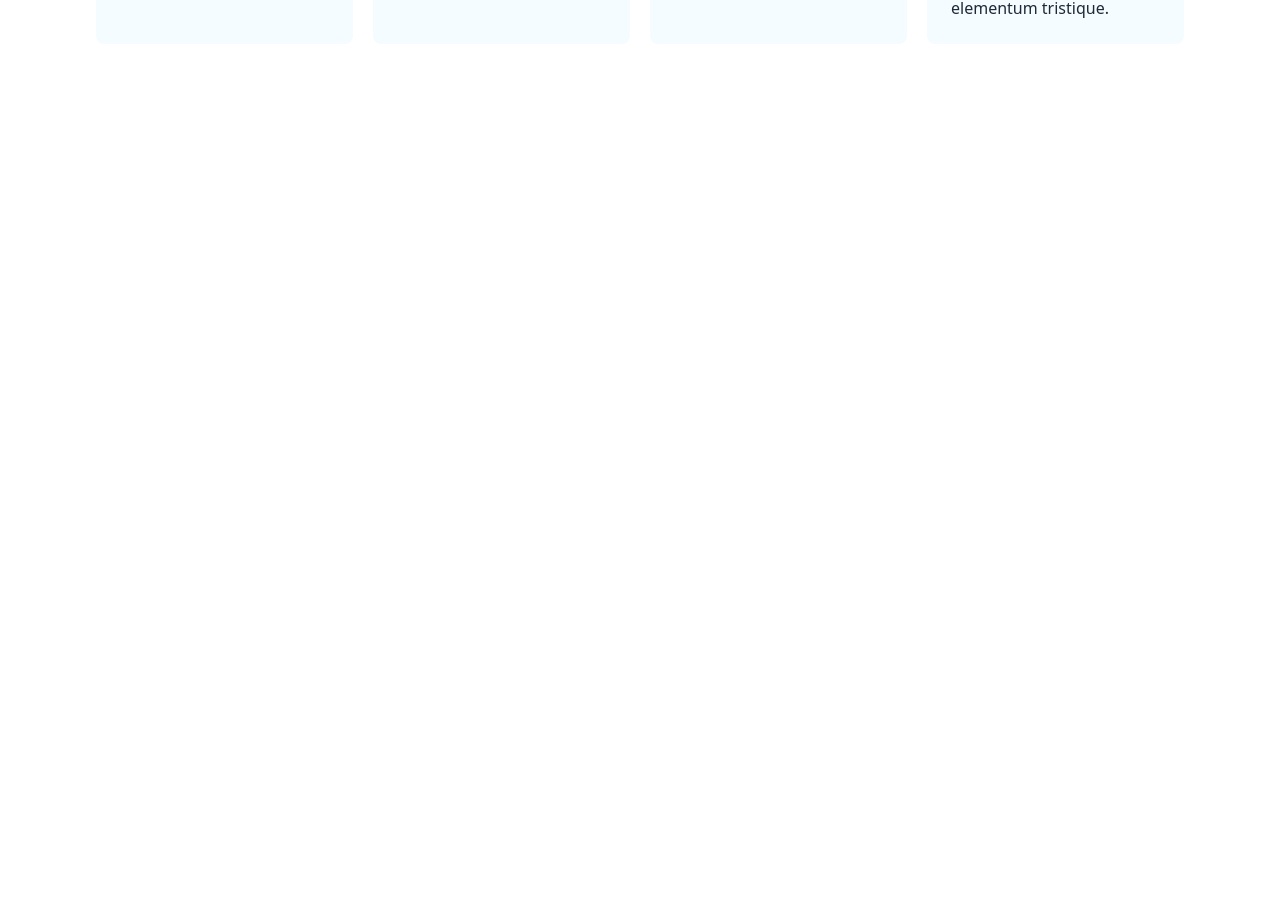
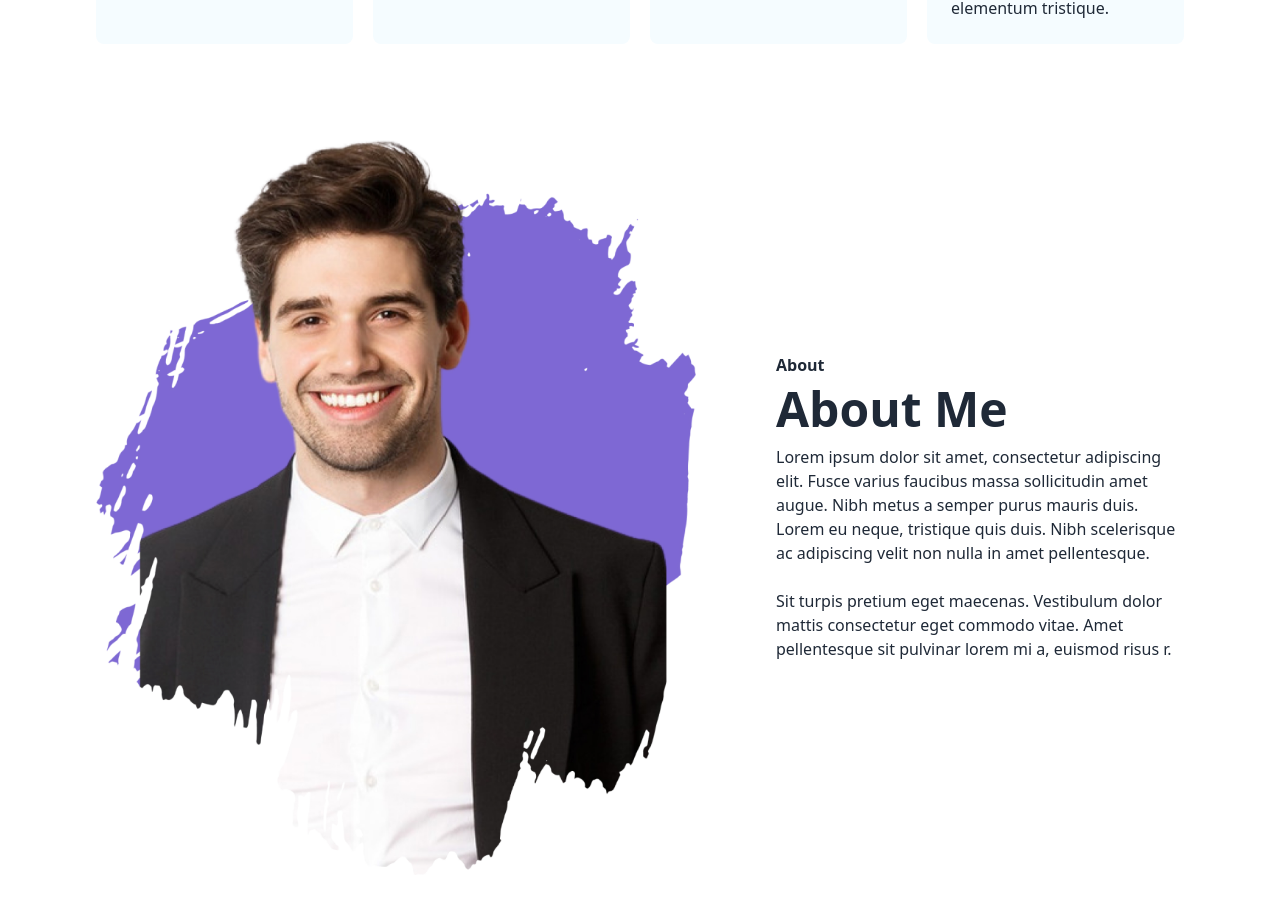
Before and after one commit to mdiktushar/Portfolio-Template-Design-One, a React (Vite) app: page / in a window 1280 px wide. Shown: the part 1092-2000 px from the top of the page. Before the commit the page ends 1232 px from the top, so only its background shows below. Built offline with nearby package versions, Linux system fonts and the light colour scheme.

Commit message:
about me

```diff
--- a/src/App.jsx
+++ /dev/null
@@ -1,16 +0,0 @@
-import { useState } from 'react'
-import reactLogo from './assets/react.svg'
-import viteLogo from '/vite.svg'
-import './App.css'
-
-function App() {
-  const [count, setCount] = useState(0)
-
-  return (
-    <>
-    Tusahr
-    </>
-  )
-}
-
-export default App
--- a/src/Pages/Home/Home.jsx
+++ b/src/Pages/Home/Home.jsx
@@ -1,12 +1,14 @@
 import React from 'react';
 import Banner from './components/Banner/Banner';
 import Expertises from './components/Expertises/Expertises';
+import AboutMe from './components/AboutMe/AboutMe';
 
 const Home = () => {
     return (
         <div>
             <Banner />
             <Expertises />
+            <AboutMe />
         </div>
     );
 };
--- /dev/null
+++ b/src/Pages/Home/components/AboutMe/AboutMe.jsx
@@ -0,0 +1,26 @@
+import React from "react";
+
+const AboutMe = () => {
+  return (
+    <div className="flex flex-col md:flex-row items-center m-16 md:m-18 lg:m-24 gap-20">
+      <img src="./img/AboutMe.jpg" width={`600px`} alt="" />
+      <div className="max-w-3xl">
+        <p className="font-bold mb-2">About</p>
+        <h3 className="font-bold text-5xl mb-3">About Me</h3>
+        <p>
+          Lorem ipsum dolor sit amet, consectetur adipiscing elit. Fusce varius
+          faucibus massa sollicitudin amet augue. Nibh metus a semper purus
+          mauris duis. Lorem eu neque, tristique quis duis. Nibh scelerisque ac
+          adipiscing velit non nulla in amet pellentesque.
+          <br />
+          <br />
+          Sit turpis pretium eget maecenas. Vestibulum dolor mattis consectetur
+          eget commodo vitae. Amet pellentesque sit pulvinar lorem mi a, euismod
+          risus r.
+        </p>
+      </div>
+    </div>
+  );
+};
+
+export default AboutMe;
```
Also changed, not shown: src/App.css (deleted).
